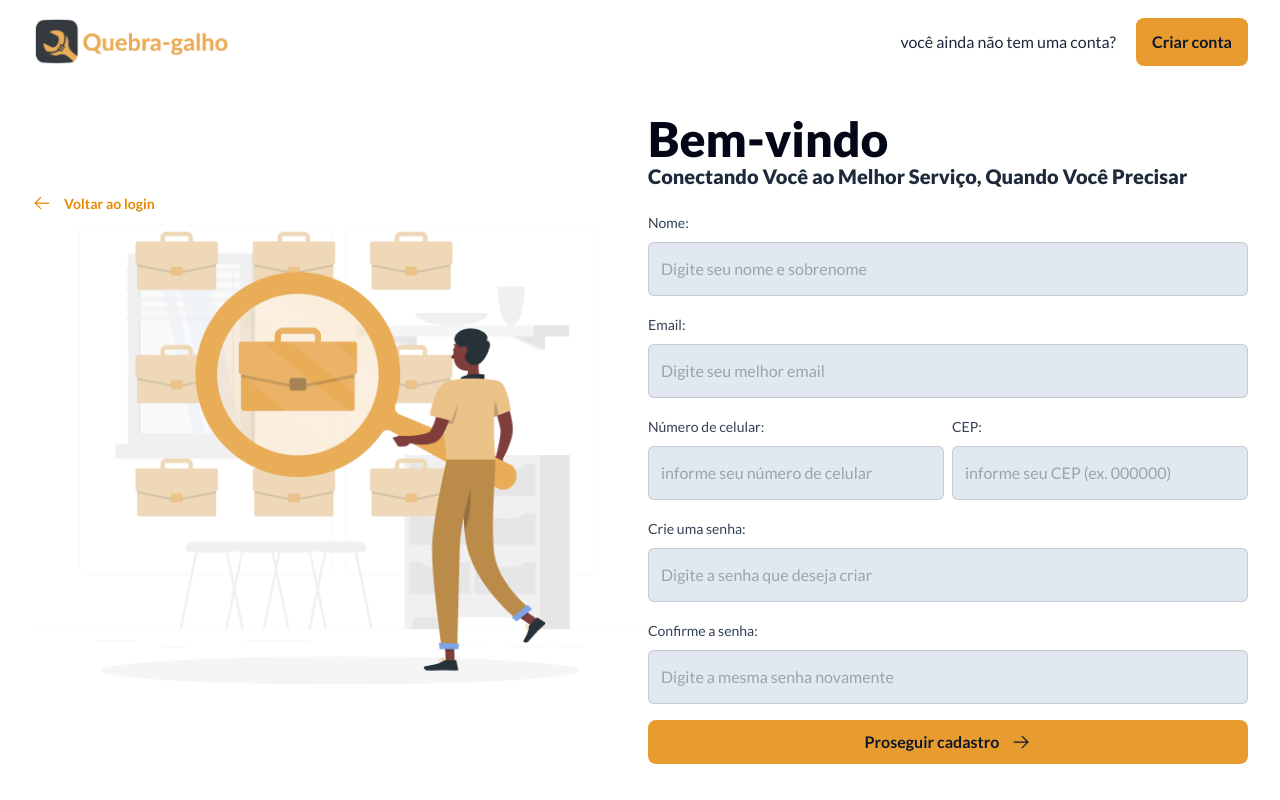
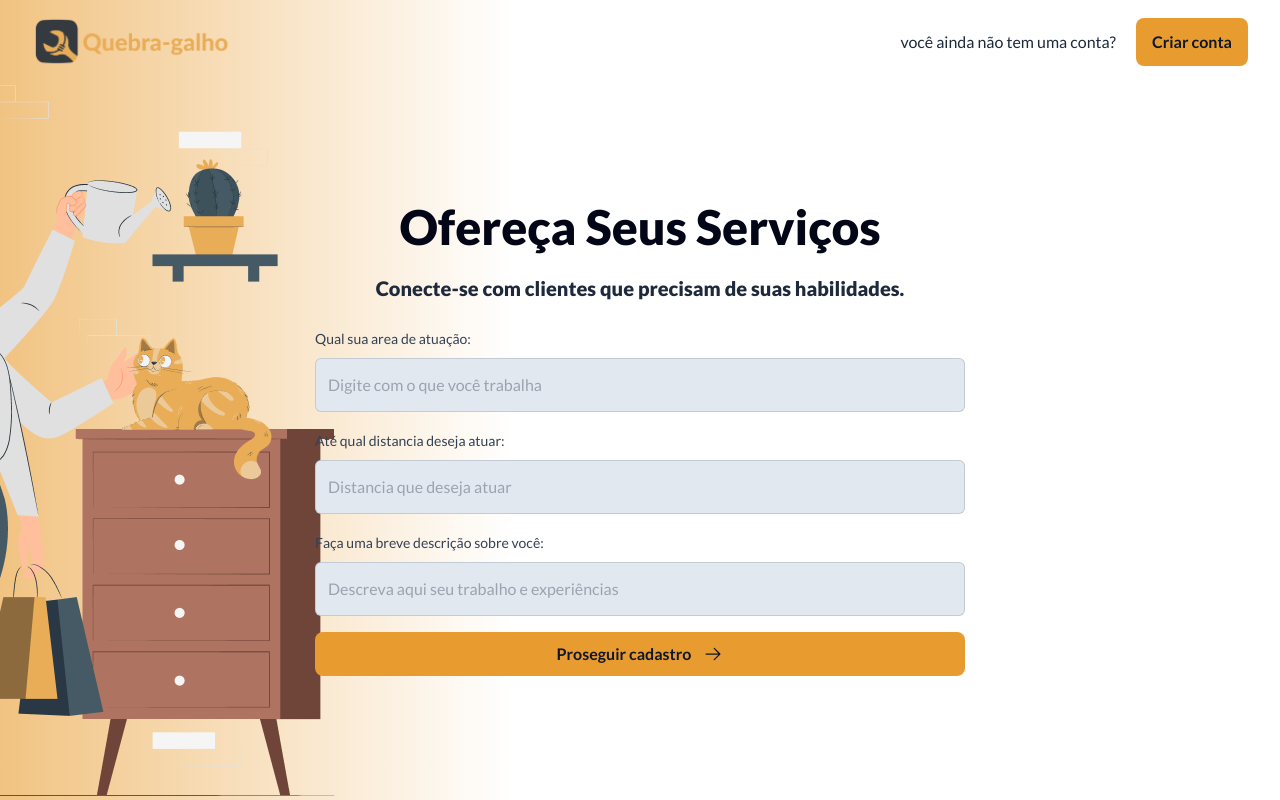
Before and after one commit to DFelipe1/QuebraGalho, a React (Vite) app: page /register in a window 1280 px wide. Built offline with nearby package versions, Linux system fonts and the light colour scheme.

Commit message:
add news steps in index

```diff
--- a/src/Views/register/index.tsx
+++ b/src/Views/register/index.tsx
@@ -4,12 +4,14 @@ import { Button } from "../../components/button";
 import { InfoRegisterUser } from "./steps/InfoRegisterUser";
 import { TypeUser } from "./steps/typeUser";
 import { useState } from "react";
+import { SearchService } from "./steps/searchService";
+import { FormService } from "./steps/formService";
 
 
 
 export function Register() {
 
-    const [step, setStep] = useState<'infoRegisterUser' | 'typeUser'>('infoRegisterUser')
+    const [step, setStep] = useState<'infoRegisterUser' | 'typeUser' | 'SearchService' | 'FormService' >('FormService')
 
     return (
       <>
@@ -24,6 +26,8 @@ export function Register() {
         <main className="w-full h-[89vh] flex justify-center items-center">
             {step === "infoRegisterUser" &&  <InfoRegisterUser/>}
             {step === "typeUser" &&  <TypeUser/>}
+            {step === "SearchService" &&  <SearchService/>}
+            {step === "FormService" &&  <FormService/>}
         </main>
       </>
     )
```
